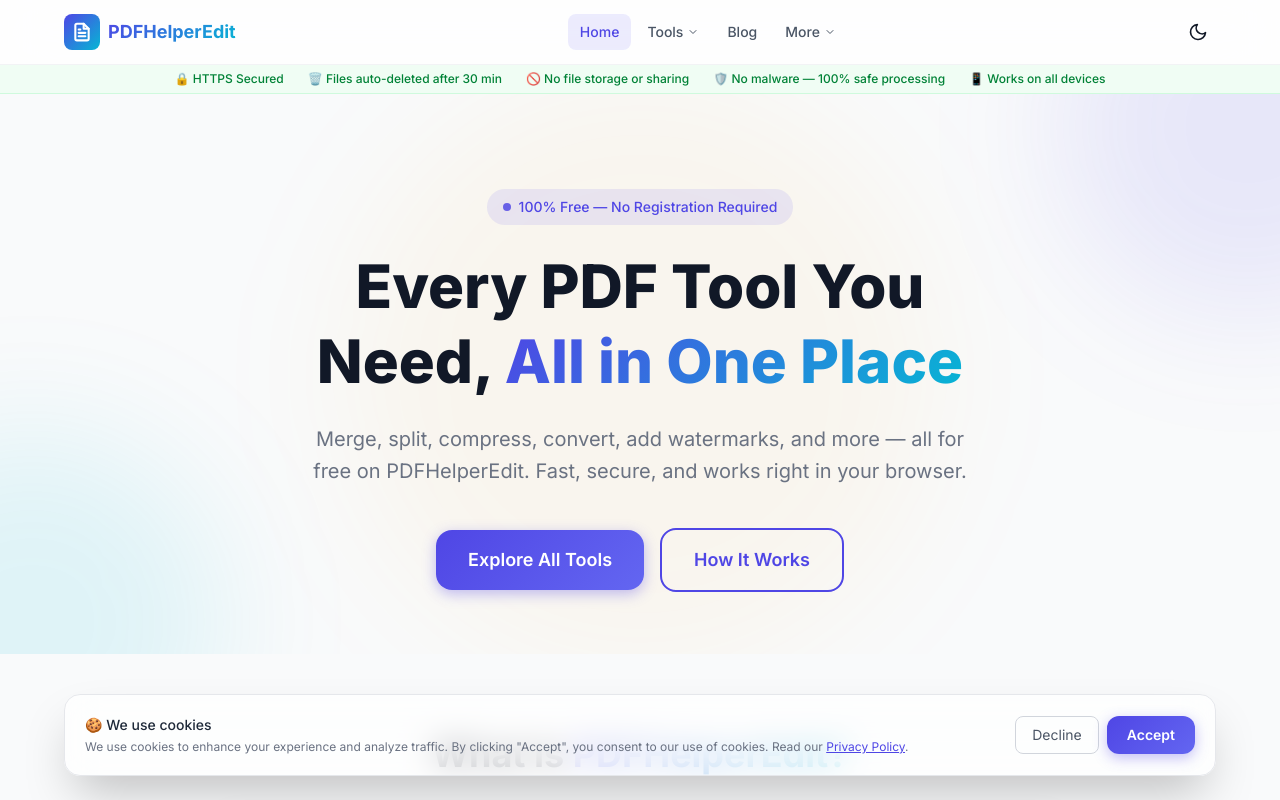
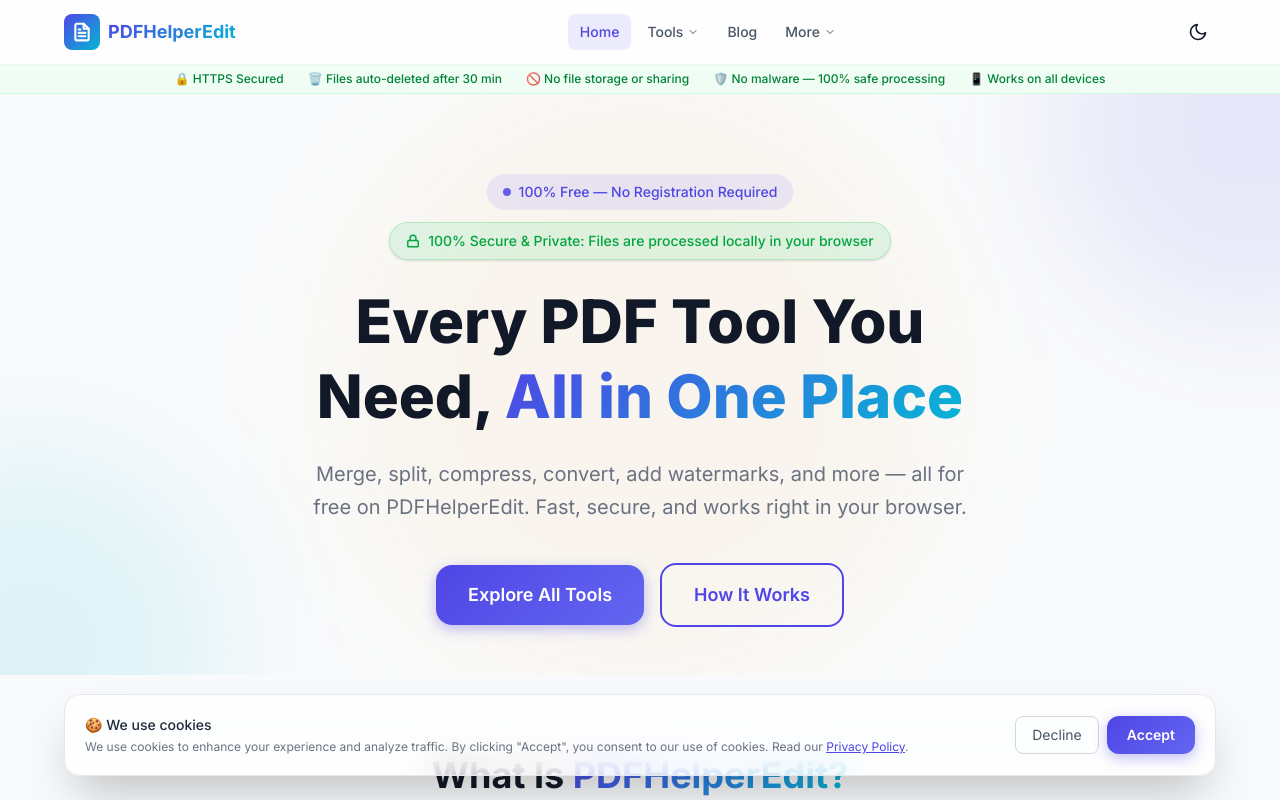
Before and after one commit to Preetham2004H/Pdf_editor, a React (Vite) app in the folder client/: page / in a window 1280 px wide. Shown: the top 800 px of the page. Built offline with nearby package versions, Linux system fonts and the light colour scheme.

Commit message:
chore(security): add csp headers and local processing trust badges for adsense

```diff
--- a/client/src/pages/Home.jsx
+++ b/client/src/pages/Home.jsx
@@ -68,10 +68,20 @@
                             initial={{ opacity: 0, scale: 0.8 }}
                             animate={{ opacity: 1, scale: 1 }}
                             transition={{ delay: 0.1 }}
-                            className="inline-flex items-center gap-2 px-4 py-2 rounded-full bg-primary/10 text-primary text-sm font-medium mb-6"
+                            className="inline-flex items-center gap-2 px-4 py-2 rounded-full bg-primary/10 text-primary text-sm font-medium mb-3"
                         >
                             <span className="w-2 h-2 rounded-full bg-primary animate-pulse" />
                             100% Free — No Registration Required
+                        </motion.div>
+
+                        <motion.div
+                            initial={{ opacity: 0, scale: 0.8 }}
+                            animate={{ opacity: 1, scale: 1 }}
+                            transition={{ delay: 0.2 }}
+                            className="inline-flex items-center gap-2 px-4 py-2 rounded-full bg-green-500/10 text-green-600 dark:text-green-400 text-sm font-medium mb-6 border border-green-500/20 shadow-sm"
+                        >
+                            <svg width="14" height="14" viewBox="0 0 24 24" fill="none" stroke="currentColor" strokeWidth="2.5" strokeLinecap="round" strokeLinejoin="round"><rect x="3" y="11" width="18" height="11" rx="2" ry="2"/><path d="M7 11V7a5 5 0 0 1 10 0v4"/></svg>
+                            100% Secure & Private: Files are processed locally in your browser
                         </motion.div>
 
                         <h1 className="text-4xl sm:text-5xl lg:text-6xl font-extrabold mb-6 leading-tight text-balance">
--- a/client/src/pages/ToolPage.jsx
+++ b/client/src/pages/ToolPage.jsx
@@ -244,6 +244,12 @@
                                         accept={config.accept}
                                         multiple={config.multiple}
                                     />
+                                    <div className="mt-6 flex justify-center">
+                                        <div className="inline-flex items-center gap-2 px-4 py-2 rounded-xl bg-green-500/10 text-green-700 dark:text-green-400 text-sm font-medium border border-green-500/20">
+                                            <svg width="16" height="16" viewBox="0 0 24 24" fill="none" stroke="currentColor" strokeWidth="2.5" strokeLinecap="round" strokeLinejoin="round"><rect x="3" y="11" width="18" height="11" rx="2" ry="2"/><path d="M7 11V7a5 5 0 0 1 10 0v4"/></svg>
+                                            100% Secure & Private: Files are processed locally in your browser
+                                        </div>
+                                    </div>
                                 </motion.div>
                             )}
 
```
Also changed, not shown: 2 other files (tests, documents, lock files or other folders).
